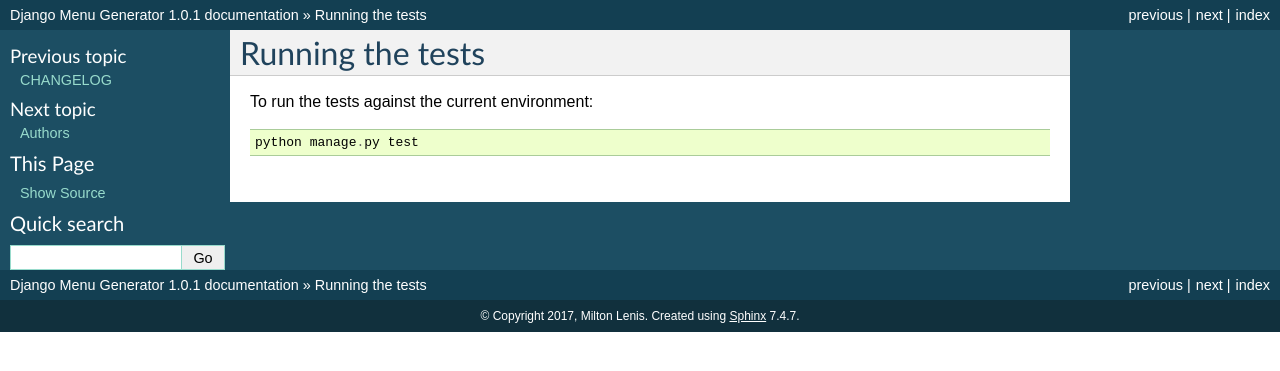
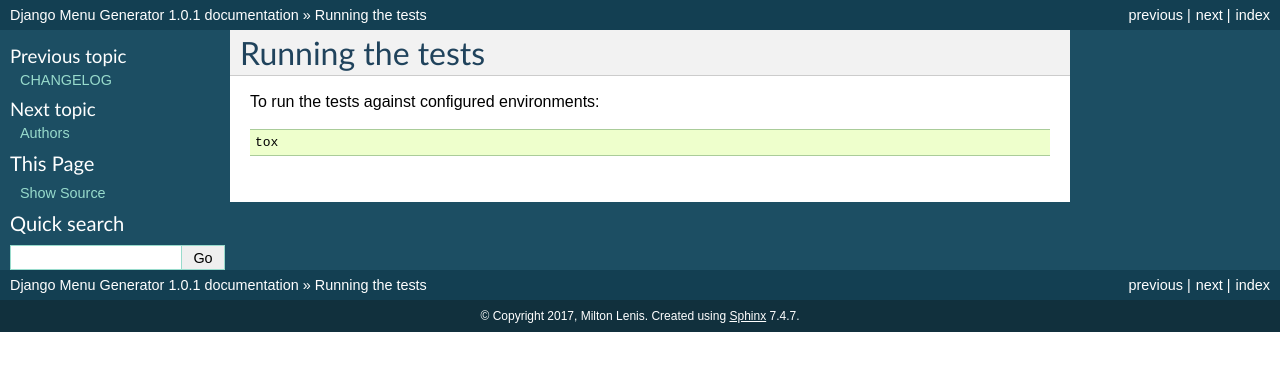
Before and after one commit to LaLogiaDePython/django-menu-generator, a Sphinx documentation site: the page built from docs/tests.rst, in a window 1280 px wide. Shown: the top 371 px of the page. Built offline with Sphinx 7.4.7, drawn with Linux system fonts in a browser that asks for light colours.

Commit message:
Fix test section in readme and docs

```diff
--- a/README.rst
+++ b/README.rst
@@ -192,11 +192,11 @@ Or you can build the menu dictionaries list inside the project apps with
 Running the tests:
 ------------------
 
-To run the tests against the current environment:
+To run the tests against configured environments:
 
 ::
 
-    python manage.py test
+    tox
 
 License:
 --------
--- a/docs/tests.rst
+++ b/docs/tests.rst
@@ -1,8 +1,8 @@
 Running the tests
 ==================
 
-To run the tests against the current environment:
+To run the tests against configured environments:
 
 ::
 
-    python manage.py test
+    tox
```
